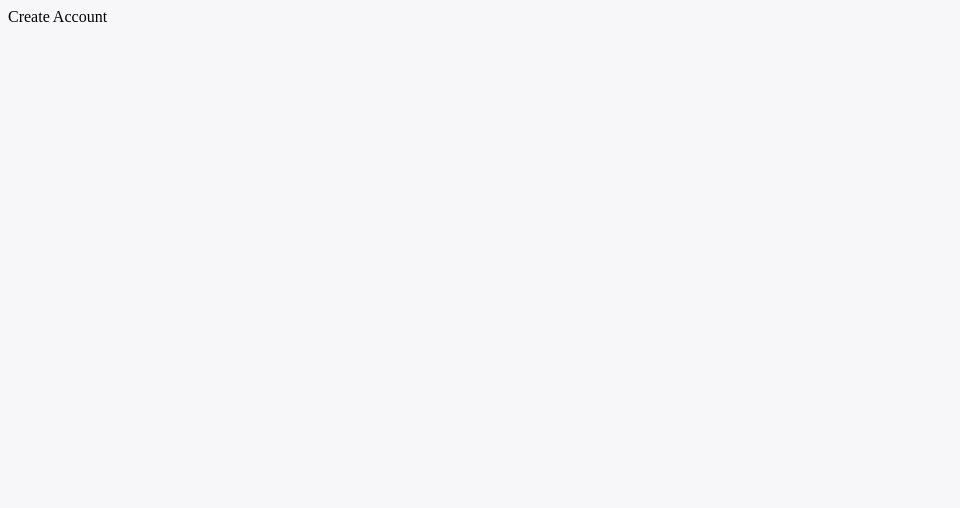
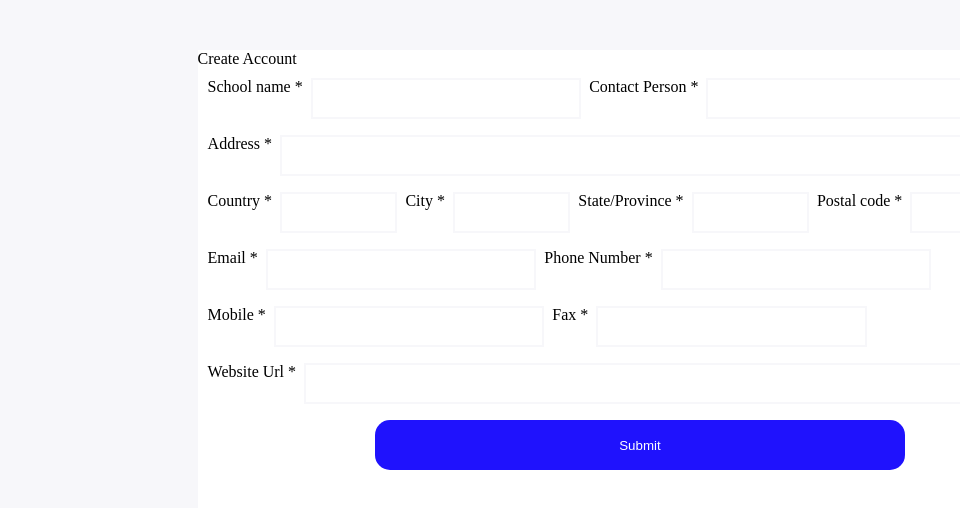
Before and after one commit to otic-ai/EDUCATIONSUITE-FRONTEND, a React (Create React App) app: page /register in a window 1280 px wide. Shown: the top 508 px of the page, without its empty margins (0-960 px from the left). Built offline with nearby package versions, Linux system fonts and the light colour scheme.

Commit message:
frontend

```diff
--- a/src/components/Login.js
+++ b/src/components/Login.js
@@ -6,10 +6,10 @@ function Login() {
   return (
     <div className='login'>
     <div className='loginimage'>
-        <img src={login}/>
+        <img src={login} />
     </div>
     <div className='forms'>
-        <h1>Welcome to <img src={logo}/></h1>
+        <h1>Welcome to <img src={logo} /></h1>
         <p>Need an account? Sign Up</p>
         <h1 className='signin'>Sign In</h1>
         <form>
--- a/src/components/Register.js
+++ b/src/components/Register.js
@@ -2,9 +2,78 @@ import React from 'react'
 
 function Register() {
   return (
-    <div>
+    <div className='divform'>
       Create Account
-      <form></form>
+      <form>
+        <div className='fields'>
+          <>
+          <label>School name *</label>
+          <input type='text' name='name' />
+          </>
+
+          <>
+          <label>Contact Person *</label>
+          <input type='text' name='contact' />
+          </>
+        </div>
+        <div className='fields1'>
+          <>
+          <label>Address *</label>
+          <input type='text' name='address' />
+          </>
+        </div>
+        <div className='fields2'>
+          <>
+          <label>Country *</label>
+          <input type='text' name='country' />
+          </>
+
+          <>
+          <label>City *</label>
+          <input type='text' name='city' />
+          </>
+
+          <>
+          <label>State/Province *</label>
+          <input type='text' name='state' />
+          </>
+
+          <>
+          <label>Postal code *</label>
+          <input type='number' name='code' />
+          </>
+        </div>
+        <div className='fields'>
+          <>
+          <label>Email *</label>
+          <input type='text' name='email' />
+          </>
+
+          <>
+          <label>Phone Number *</label>
+          <input type='number' name='phonenumber' />
+          </>
+        </div>
+        <div className='fields'>
+          <>
+          <label>Mobile *</label>
+          <input type='name' name='name' />
+          </>
+
+          <>
+          <label>Fax *</label>
+          <input type='name' name='name' />
+          </>
+        </div>
+        <div className='fields1'>
+          <>
+          <label>Website Url *</label>
+          <input type='name' name='name' />
+          </>
+
+        </div>
+        <button>Submit</button>
+      </form>
     </div>
   )
 }
--- a/src/index.css
+++ b/src/index.css
@@ -214,20 +214,25 @@ line-height: 180%;
   margin-left: 15px;
 }
 
+/*LOGIN PAGE*/
+
 .login {
   background: white;
-  width: 60%;
+  width: 50em;
   height: 500px;
   margin: auto;
   margin-top: 70px;
   border-radius: 15px;
+}
+.login .forms form{
+  position: sticky;
 }
 
 .login .forms h1{
 display: flex;
 align-items: flex-end;
 margin-left: 45%;
-margin-top: -56%;
+margin-top: -57%;
 }
 
 .login .forms p{
@@ -238,7 +243,7 @@ margin-top: -56%;
 
   .login .forms .signin{
     margin-left: 46%;
-    margin-top: 30px;
+    margin-top: 18px;
   }
 
   .login .forms form{
@@ -273,7 +278,7 @@ margin-top: -56%;
   }
 
   .login .forms form button{
-    margin-top: 5px;
+    margin-top: -18px;
     height: 3em;
     background: #06F;
     border: none;
@@ -281,13 +286,70 @@ margin-top: -56%;
     color: white;
   }
 
+/*Creating account*/
+.divform{
+  background: white;
+  justify-content: center;
+  margin: auto;
+  margin-top: 50px;
+  width: 70%;
+  height: 30em;
+}
 
+form{
+  display: flex;
+  flex-direction: column;
+  gap: 1rem;
+  margin-top: 10px;
 
+}
+form .fields{
+  display: flex;
+  gap: 0.5rem;
+  margin-left: 10px;
+}
 
+form .fields input{
+  height: 35px;
+  width: 30%;
+  border: 2px solid #F7F7FA;
 
+}
 
+form .fields1{
+  display: flex;
+  gap: 0.5rem;
+  margin-left: 10px;
+}
 
+form .fields1 input{
+  height: 35px;
+  width: 80%;
+  border: 2px solid #F7F7FA;
 
+}
+form .fields2{
+  display: flex;
+  gap: 0.5rem;
+  margin-left: 10px;
+}
+
+form .fields2 input{
+  height: 35px;
+  width: 12.5%;
+  border: 2px solid #F7F7FA;
+
+}
+
+form button{
+  background: #1F12FD;
+  border: none;
+  height: 50px;
+  border-radius: 15px;
+  color: white;
+  width: 60%;
+  margin: auto;
+}
 
 
 
```
